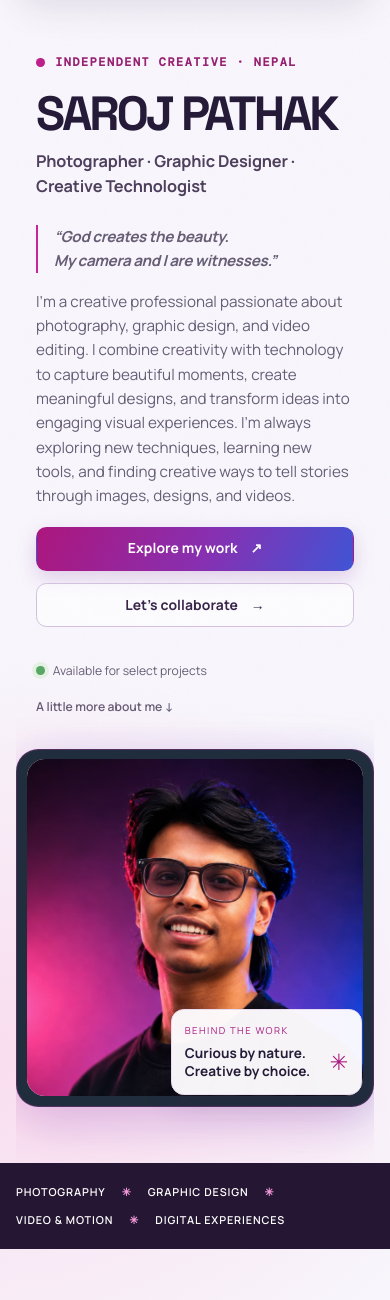
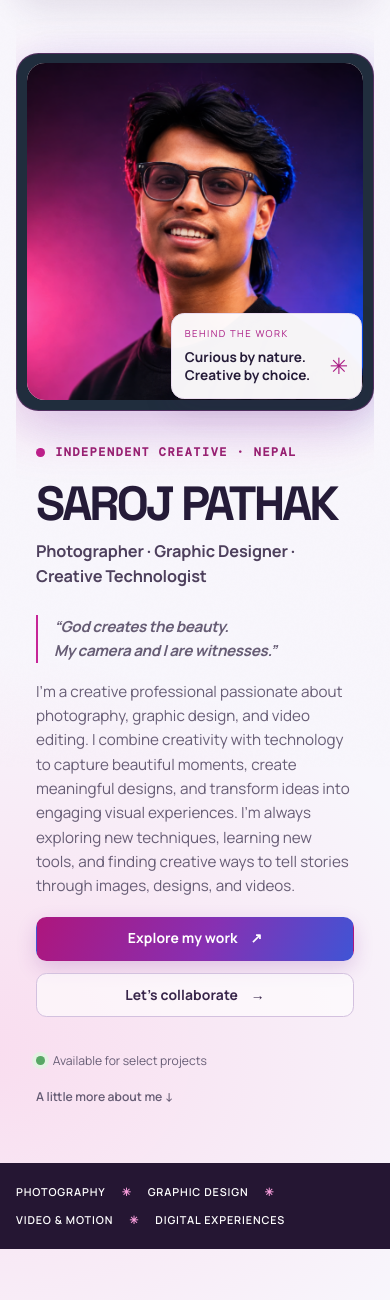
Before and after one commit to Bittu-Saroj/My-Portfolio, a PHP site: page / in a window 390 px wide. Shown: the part 77-1377 px from the top of the page. Run offline with PHP 8.4, Linux system fonts and the light colour scheme; data that the repository does not hold is empty.

Commit message:
Show portrait first on mobile

```diff
--- a/css/public-refresh.css
+++ b/css/public-refresh.css
@@ -79,7 +79,7 @@ body a:focus-visible, body button:focus-visible, body input:focus-visible, body
   body .container { width: min(100% - 2rem, 1220px); }
   body #home.hero { display: flex !important; flex-direction: column; align-items: stretch; gap: 2rem; padding-top: 2.75rem; padding-bottom: 3.5rem; }
   body #home .hero-content { order: 0; }
-  body #home .hero-media { order: 1; max-width: 32rem; margin: 0 auto; }
+  body #home .hero-media { order: -1; max-width: 32rem; margin: 0 auto; }
   body #home .hero-title { font-size: clamp(3rem, 12vw, 4.8rem) !important; }
   body #home .profile-photo { aspect-ratio: 4 / 4; }
   .portrait-caption { right: .75rem; bottom: .75rem; }
```
